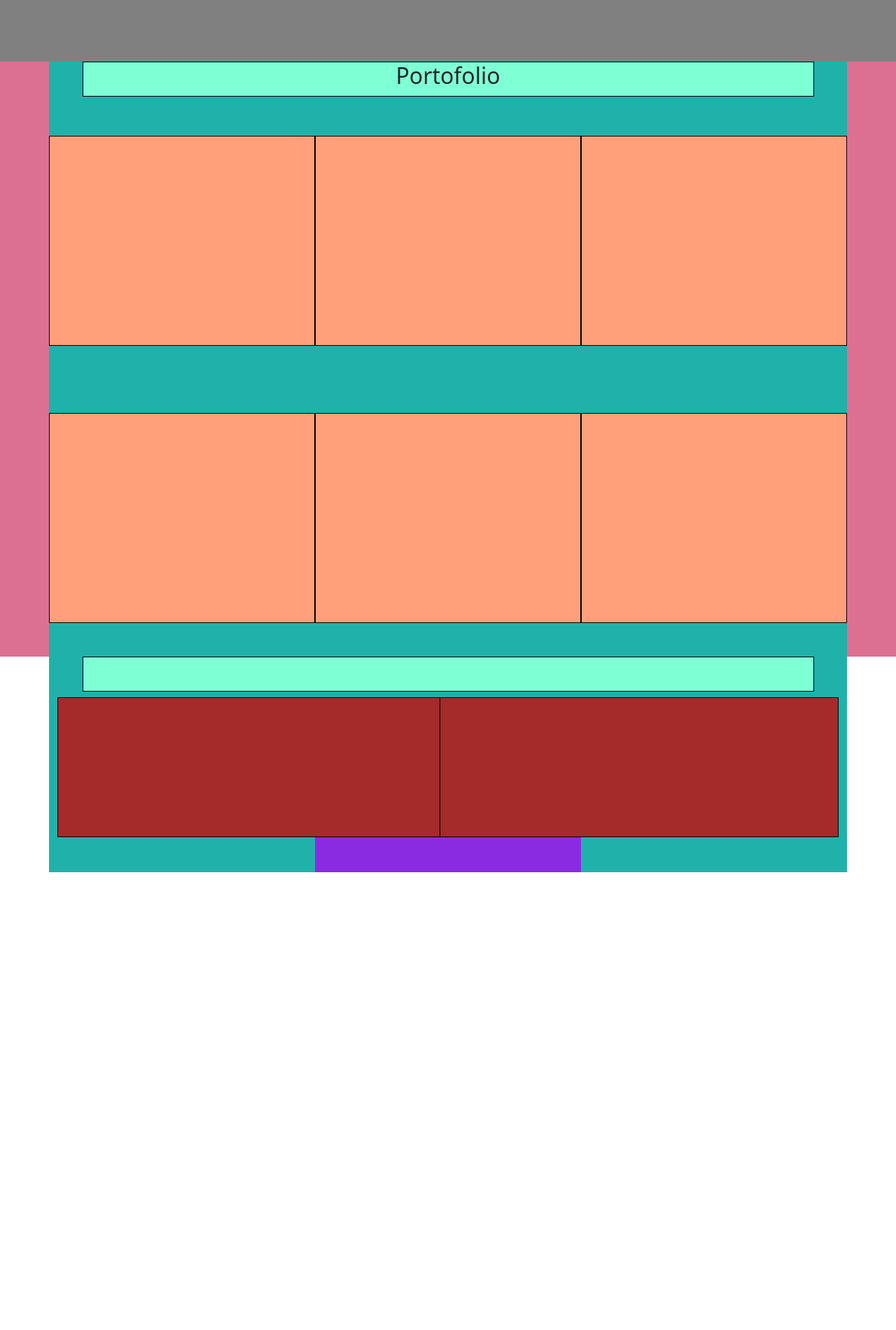
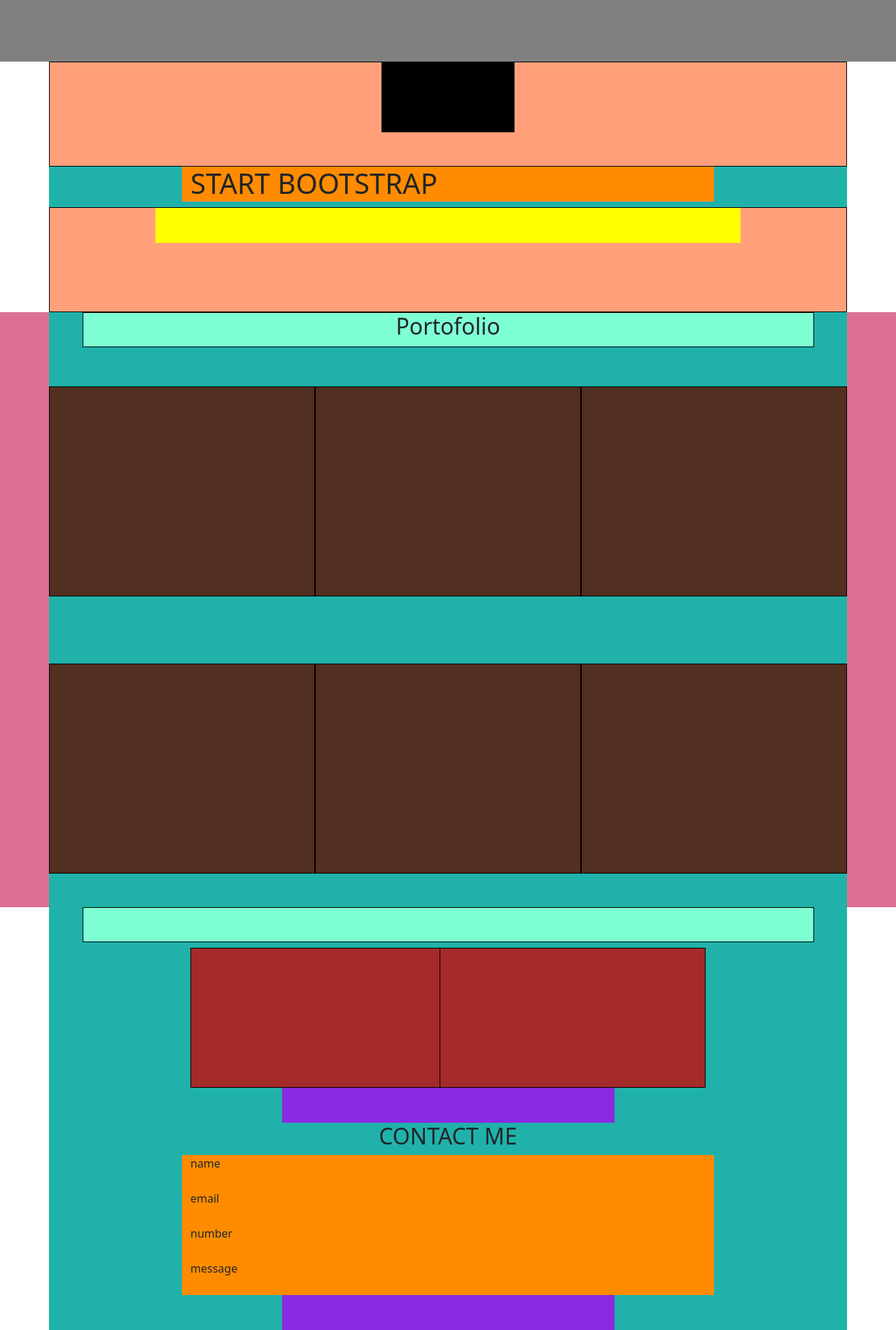
Before and after one commit to MatteoBassanin/html-css-bootstrap-freelancer, a plain HTML site: page index.html in a window 1280 px wide. Shown: the part 112-2012 px from the top of the page at 70% size. Before the commit the page ends 1358 px from the top, so only its background shows below. Drawn offline with nearby package versions, Linux system fonts and the light colour scheme.

Commit message:
first section fixedish

```diff
--- a/css/style.css
+++ b/css/style.css
@@ -9,7 +9,18 @@
 .debug header{
     background-color: gray;
     height: 200px;
+}
 
+
+
+.debug .image{
+    background-color: black;
+    height: 100px;
+}
+
+.debug .option{
+    background-color: yellow;
+    height: 50px;
 }
 
 .debug .logo{
@@ -39,7 +50,7 @@
 }
 
 .debug .col-11{
-    background-color: lightsalmon;
+    background-color: rgb(81, 47, 33);
     height: 300px;
     border: 1px solid black;
 }
@@ -60,3 +71,14 @@
     background-color: blueviolet;
     height: 50px;
 }
+
+
+.debug .col-8{
+    background-color: darkorange;
+    height: 50px;
+}
+
+.debug .col-8 .ms_message{
+    background-color: darkorange;
+    height: 250px;
+}
--- a/index.html
+++ b/index.html
@@ -33,6 +33,30 @@
 
 
     <main>
+
+        <section id="start_bootstrap">
+            <div class="container-lg">
+                <div class="row justify-content-center">
+                    <div class="col-12 image_container">
+                        <div class="row justify-content-center">
+                            <div class="image col-2">
+
+                            </div>
+                        </div>
+
+                    </div>
+                    <h1 class="col-8">START BOOTSTRAP</h1>
+                    <div class="row col-12 justify-content-center">
+                        <div class="col-3 option"></div>
+                        <div class="col-3 option"></div>
+                        <div class="col-3 option"></div>
+                    </div>
+                </div>
+
+            </div>
+
+        </section>
+
 
         <section id="portfolio">
             <div class="container-lg">
@@ -73,20 +97,45 @@
             <div class="container-lg">
                 <div class="row justify-content-center">
                     <h2 class="col-11 ms_title"></h2>
-                    <div class="row col-10 col-md-6 ms_text_about">
+                    <div class="row col-10 col-md-4 ms_text_about">
 
                     </div>
-                    <div class="row col-10 col-md-6 ms_text_about">
+                    <div class="row col-10 col-md-4 ms_text_about">
 
                     </div>
 
-                    <div class="button col-4"></div>
+                    <div class="button col-5"></div>
                 </div>
 
             </div>
 
         </section>
 
+
+
+        <section class="contact me">
+            <div class="container-lg">
+                <div class="row justify-content-center">
+                    <h2 class="col-5 text-center"> CONTACT ME</h2>
+                    <div class="col-8 ms_name">
+                        name
+                    </div>
+                    <div class="col-8 ms_email">
+                        email
+                    </div>
+                    <div class="col-8 ms_number">
+                        number
+                    </div>
+                    <div class="col-8 ms_message">
+                        message
+                    </div>
+                    <div class="button col-5"></div>
+
+                </div>
+
+            </div>
+
+        </section>
     </main>
 
 
```
